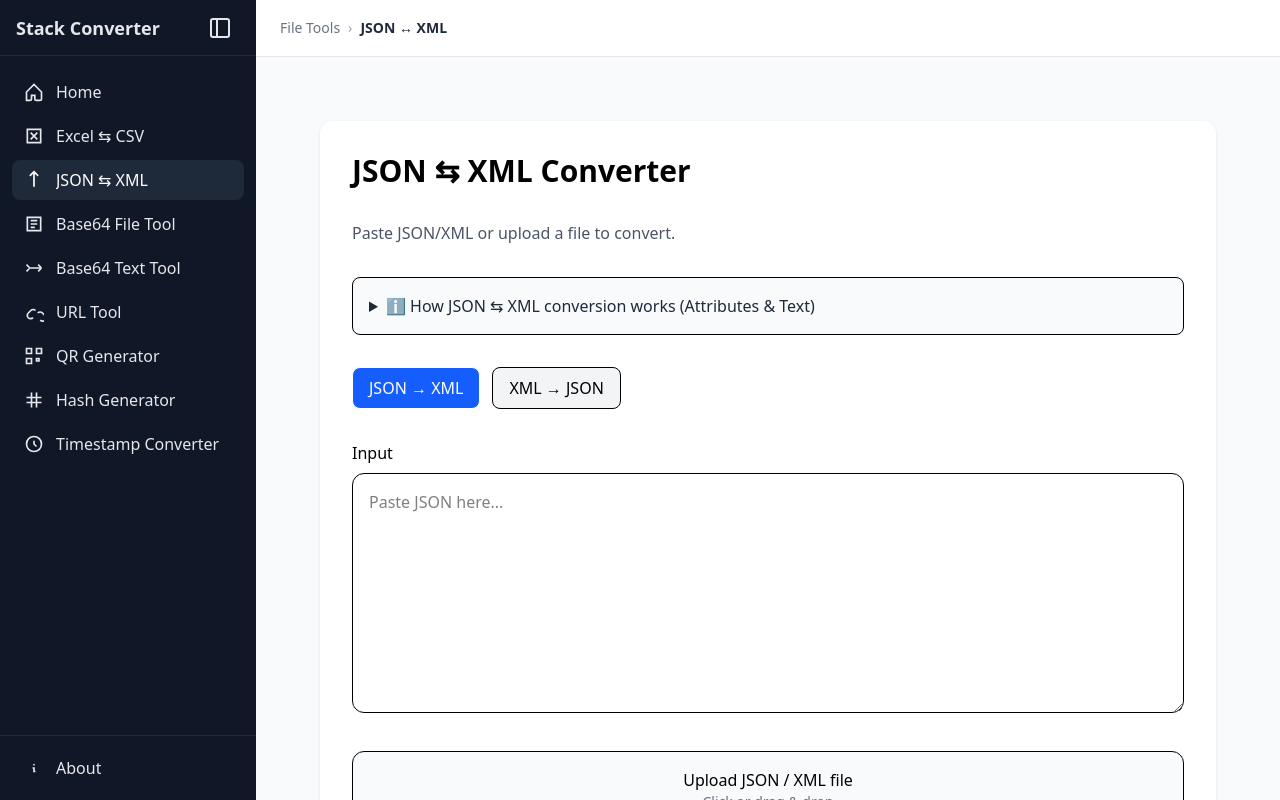
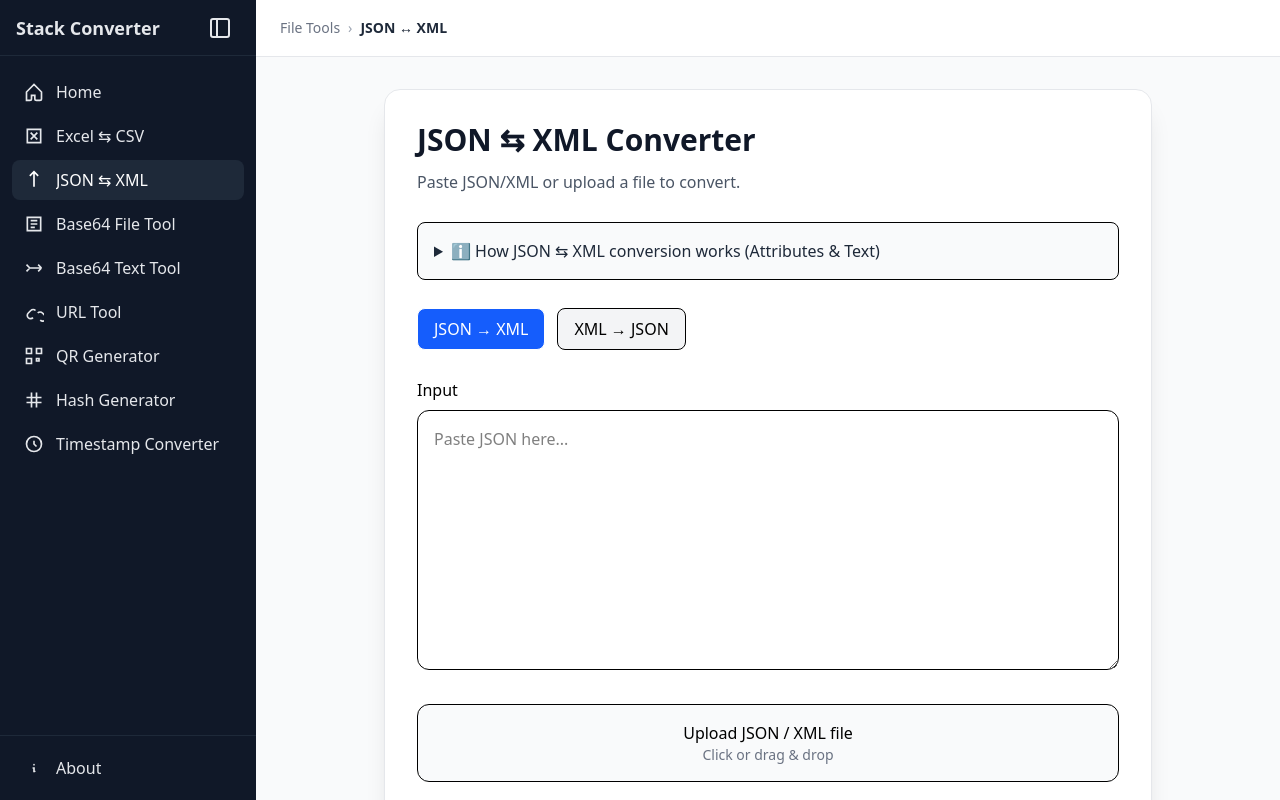
Before and after one commit to prudhvi891/stackconverter, a React (Vite) app in the folder frontend/: page /json-xml in a window 1280 px wide. Built offline with nearby package versions, Linux system fonts and the light colour scheme; no server answers.

Commit message:
JsonToXml Page Ui layout changes

```diff
--- a/frontend/src/pages/JsonXmlTool.tsx
+++ b/frontend/src/pages/JsonXmlTool.tsx
@@ -118,18 +118,23 @@ export default function JsonXmlTool() {
     <>
       <Seo
         title="JSON ⇆ XML Converter — Stack Converter"
-        description="Convert JSON to XML or XML to JSON instantly. Paste input or upload files. Clean and developer-friendly."
+        description="Convert JSON to XML or XML to JSON instantly. Paste input or upload files."
         keywords="json xml converter, xml to json, json to xml"
       />
 
-      <div className="max-w-4xl mx-auto bg-white p-8 mt-8 rounded-xl shadow space-y-8">
-        <h1 className="text-3xl font-bold">JSON ⇆ XML Converter</h1>
-        <p className="text-gray-600">
-          Paste JSON/XML or upload a file to convert.
-        </p>
+      <div className="max-w-3xl mx-auto bg-white border border-gray-200 rounded-2xl shadow-xl p-8 space-y-7">
+        {/* Header */}
+        <div>
+          <h1 className="text-3xl font-semibold text-gray-900 mb-3">
+            JSON ⇆ XML Converter
+          </h1>
+          <p className="text-gray-600">
+            Paste JSON/XML or upload a file to convert.
+          </p>
+        </div>
 
-        {/* Conversion Explanation */}
-        <div className="mt-6 border rounded-lg bg-gray-50 p-4">
+        {/* Info Section — UNCHANGED */}
+        <div className="border rounded-lg bg-gray-50 p-4">
           <details>
             <summary className="cursor-pointer font-medium text-gray-800">
               ℹ️ How JSON ⇆ XML conversion works (Attributes & Text)
@@ -138,10 +143,9 @@ export default function JsonXmlTool() {
             <div className="mt-3 text-sm text-gray-700 space-y-3 leading-relaxed">
               <p>
                 JSON and XML use different data models. XML supports{" "}
-                <b>attributes</b> and
-                <b> text values</b>, while JSON does not. To ensure accurate and
-                reversible conversion, Stack Converter follows a widely used
-                mapping convention.
+                <b>attributes</b> and <b>text values</b>, while JSON does not.
+                To ensure accurate and reversible conversion, Stack Converter
+                follows a widely used mapping convention.
               </p>
 
               <div>
@@ -163,9 +167,8 @@ export default function JsonXmlTool() {
 
               <div>
                 <p className="font-medium text-gray-800 mb-1">Example</p>
-
                 <pre className="bg-gray-900 text-green-300 p-3 rounded text-xs overflow-x-auto">
-                  {`JSON:
+{`JSON:
 {
   "product": {
     "@id": "100",
@@ -198,7 +201,9 @@ XML:
           <button
             onClick={() => setMode("json-xml")}
             className={`px-4 py-2 rounded-lg border ${
-              mode === "json-xml" ? "bg-blue-600 text-white" : "bg-gray-100"
+              mode === "json-xml"
+                ? "bg-blue-600 text-white"
+                : "bg-gray-100 hover:bg-gray-200"
             }`}
           >
             JSON → XML
@@ -206,7 +211,9 @@ XML:
           <button
             onClick={() => setMode("xml-json")}
             className={`px-4 py-2 rounded-lg border ${
-              mode === "xml-json" ? "bg-blue-600 text-white" : "bg-gray-100"
+              mode === "xml-json"
+                ? "bg-blue-600 text-white"
+                : "bg-gray-100 hover:bg-gray-200"
             }`}
           >
             XML → JSON
@@ -217,7 +224,7 @@ XML:
         <div>
           <label className="block font-medium mb-2">Input</label>
           <textarea
-            className="w-full min-h-[240px] border rounded-xl p-4 resize-y"
+            className="w-full min-h-[260px] border rounded-xl p-4 resize-y"
             placeholder={
               mode === "json-xml" ? "Paste JSON here..." : "Paste XML here..."
             }
@@ -258,7 +265,9 @@ XML:
             </>
           ) : (
             <div className="flex justify-center items-center gap-3">
-              <span className="font-medium truncate max-w-xs">{file.name}</span>
+              <span className="font-medium truncate max-w-xs">
+                {file.name}
+              </span>
               <button
                 onClick={(e) => {
                   e.stopPropagation();
@@ -291,13 +300,13 @@ XML:
           </button>
         </div>
 
-        {/* Result (Paste only) */}
+        {/* Result */}
         {isPasteMode && output && (
           <div>
             <label className="block font-medium mb-2">Result</label>
             <textarea
               readOnly
-              className="w-full min-h-[240px] border rounded-xl p-4 resize-y bg-gray-50"
+              className="w-full min-h-[260px] border rounded-xl p-4 resize-y bg-gray-50"
               value={output}
             />
             <div className="flex gap-4 mt-3">
@@ -311,7 +320,7 @@ XML:
           </div>
         )}
 
-        {/* Download (Paste + Upload) */}
+        {/* Download */}
         {downloadBlob && (
           <div>
             <button
```
